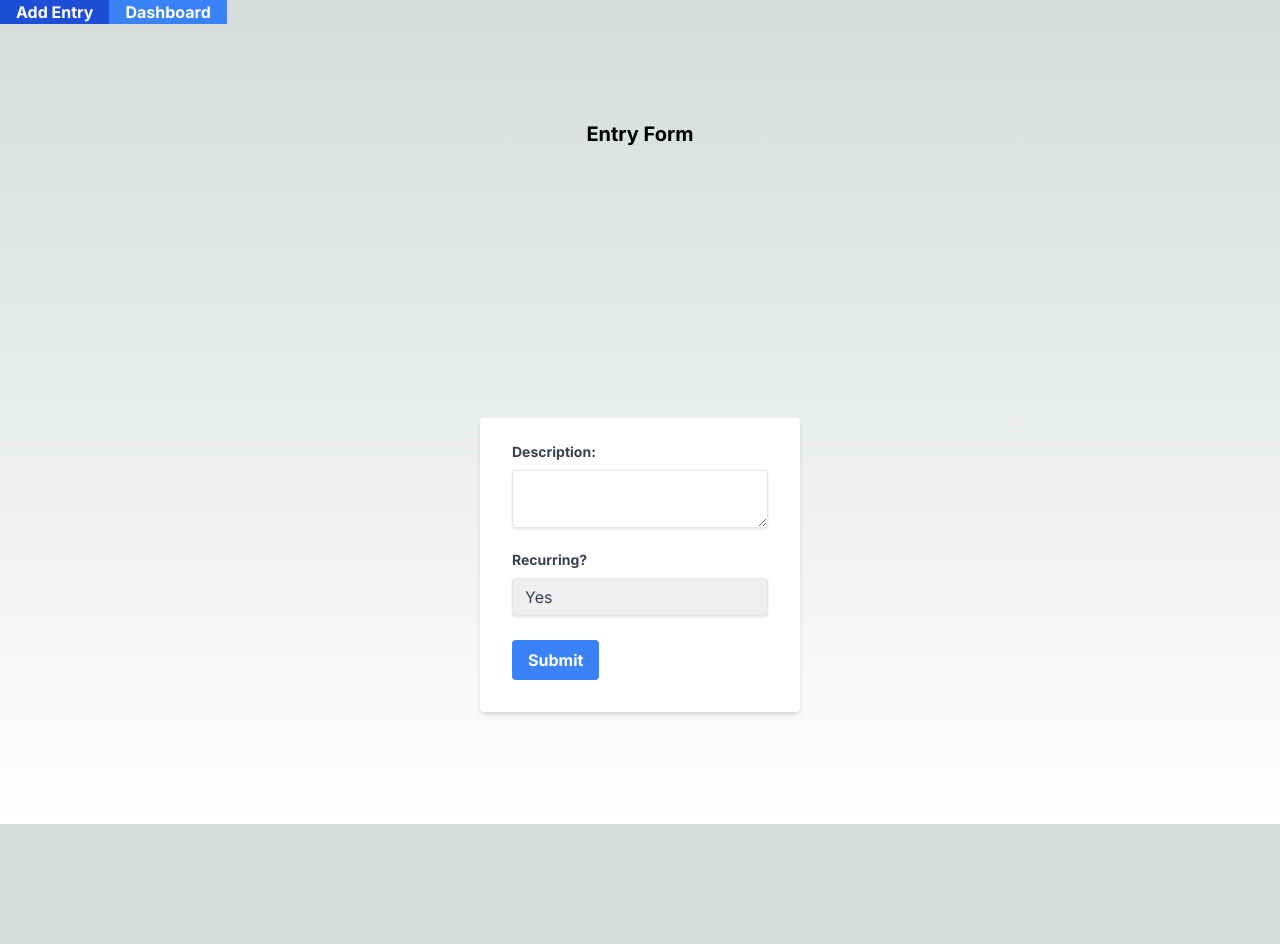
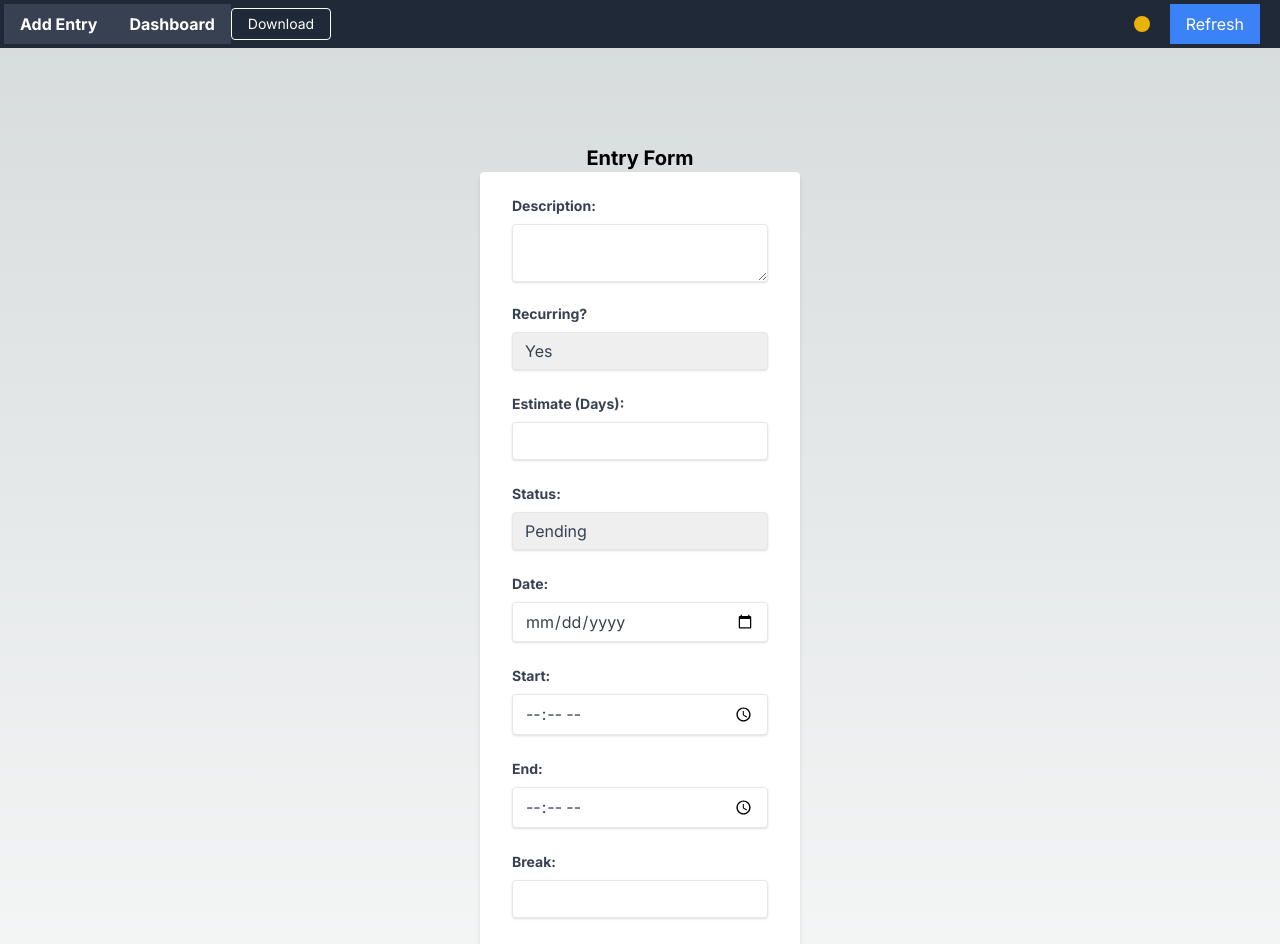
Before and after one commit to reabel/Timesheet-mono, a Next.js app in the folder NextJs/timesheet-next/: page /entry in a window 1280 px wide. Shown: the top 944 px of the page. Before the commit the page ends 824 px from the top, so only its background shows below. Built offline with nearby package versions, Linux system fonts and the light colour scheme.

Commit message:
moving connection status to header, fixing switch statement for connection, adding fields to entry form.

```diff
--- a/NextJs/timesheet-next/app/dashboard/page.tsx
+++ b/NextJs/timesheet-next/app/dashboard/page.tsx
@@ -1,6 +1,5 @@
-import TSAPIConnection from "../ui/TSAPIConnection";
 import TSTable from "../ui/TSTable";
-import { connectionStatus, entry, status } from "../utils/types";
+import { entry, status } from "../utils/types";
 
 export default function dashboard() {
   const rows: Array<entry> = [
@@ -87,15 +86,6 @@ export default function dashboard() {
   return (
     <main className="flex min-h-screen flex-col items-center justify-between p-24">
       <h1>Dashboard</h1>
-      <div className="flex items-center justify-between">
-        <div className="flex items-center gap-2">
-          <p>API Connection:</p>
-          <TSAPIConnection connstatus={connectionStatus.CONNECTED}></TSAPIConnection>
-        </div>
-        <button className="px-4 py-2 text-white bg-blue-500 rounded-md">
-          Refresh
-        </button>
-      </div>
       <div className="relative overflow-x-auto">
         <TSTable rows={rows}></TSTable>
       </div>
--- a/NextJs/timesheet-next/app/entry/page.tsx
+++ b/NextJs/timesheet-next/app/entry/page.tsx
@@ -1,6 +1,11 @@
-export default function entry() {
+interface entryProps {
+  createEntry: Function
+}
+
+//TODO: add submit using createEntry
+export default function entry({ createEntry }: entryProps) {
     return (
-      <main className="flex min-h-screen flex-col items-center justify-between p-24">
+      <main className="flex flex-col items-center justify-between p-24">
           <h1 className="text-xl font-bold">Entry Form</h1>
           <div className="w-full max-w-xs">
             <form className="bg-white shadow-md rounded px-8 pt-6 pb-8 mb-4">
@@ -15,6 +20,43 @@ export default function entry() {
                   <option value="No">No</option>
                 </select>
               </div>
+              <div className="mb-6">
+                <label htmlFor="allottedTime" className="block text-gray-700 text-sm font-bold mb-2">Estimate (Days):</label>
+                <input name="allottedTime" type="number" className="shadow appearance-none border rounded w-full py-2 px-3 text-gray-700 leading-tight focus:outline-none focus:shadow-outline"/>
+              </div>
+              <div className="mb-6">
+                <label htmlFor="status" className="block text-gray-700 text-sm font-bold mb-2">Status:</label>
+                <select name="status" className="shadow appearance-none border rounded w-full py-2 px-3 text-gray-700 leading-tight focus:outline-none focus:shadow-outline">
+                  <option value="Pending">Pending</option>
+                  <option value="Started">Started</option>
+                  <option value="Finished">Finished</option>
+                </select>
+              </div>
+              <div className="mb-6">
+                <label htmlFor="date" className="block text-gray-700 text-sm font-bold mb-2">Date:</label>
+                <input name="date" type="date" className="shadow appearance-none border rounded w-full py-2 px-3 text-gray-700 leading-tight focus:outline-none focus:shadow-outline"/>
+              </div>
+              <div className="mb-6">
+                <label htmlFor="start" className="block text-gray-700 text-sm font-bold mb-2">Start:</label>
+                <input name="start" type="time" className="shadow appearance-none border rounded w-full py-2 px-3 text-gray-700 leading-tight focus:outline-none focus:shadow-outline"/>
+              </div>
+              <div className="mb-6">
+                <label htmlFor="end" className="block text-gray-700 text-sm font-bold mb-2">End:</label>
+                <input name="end" type="time" className="shadow appearance-none border rounded w-full py-2 px-3 text-gray-700 leading-tight focus:outline-none focus:shadow-outline"/>
+              </div>
+              <div className="mb-6">
+                <label htmlFor="break" className="block text-gray-700 text-sm font-bold mb-2">Break:</label>
+                <input name="break" type="number" className="shadow appearance-none border rounded w-full py-2 px-3 text-gray-700 leading-tight focus:outline-none focus:shadow-outline"/>
+              </div>
+              <div className="mb-6">
+                <label htmlFor="project" className="block text-gray-700 text-sm font-bold mb-2">Project:</label>
+                <input name="project" type="text" className="shadow appearance-none border rounded w-full py-2 px-3 text-gray-700 leading-tight focus:outline-none focus:shadow-outline"/>
+              </div>
+              <div className="mb-6">
+                <label htmlFor="user" className="block text-gray-700 text-sm font-bold mb-2">User:</label>
+                <input name="user" type="text" className="shadow appearance-none border rounded w-full py-2 px-3 text-gray-700 leading-tight focus:outline-none focus:shadow-outline"/>
+              </div>
+
               <div className="flex items-center justify-between">
                 <button type="submit" className="bg-blue-500 hover:bg-blue-700 text-white font-bold py-2 px-4 rounded">Submit</button>
               </div>
--- a/NextJs/timesheet-next/app/ui/TSAPIConnection.tsx
+++ b/NextJs/timesheet-next/app/ui/TSAPIConnection.tsx
@@ -6,11 +6,14 @@ interface TACProps {
 
 const TSAPIConnection = ({connstatus = connectionStatus.DISCONNECTED }: TACProps) => {
     let colour;
+    console.log(connstatus)
     switch (connstatus) {
         case connectionStatus.CONNECTED:
             colour = "bg-green-500";
+            break;
         case connectionStatus.PENDING:
             colour = "bg-yellow-500";
+            break;
         default:
             colour = "bg-red-500";
 
--- a/NextJs/timesheet-next/app/ui/TSHeader.tsx
+++ b/NextJs/timesheet-next/app/ui/TSHeader.tsx
@@ -1,10 +1,23 @@
+import TSAPIConnection from "./TSAPIConnection";
+import { connectionStatus } from "../utils/types";
+
 const TSHeader = () => {
     return (
-        <div className="relative overflow-x-auto">
-            <a href="/entry" className="bg-blue-500 hover:bg-blue-700 text-white font-bold py-2 px-4 rounded">Add Entry</a>
-            <a href="/dashboard" className="bg-blue-500 hover:bg-blue-700 text-white font-bold py-2 px-4 rounded">Dashboard</a>
-        </div>
+        <header className="flex items-center bg-gray-800 p-1">
+            <a href="/entry" className="bg-gray-700 hover:bg-gray-600 text-white font-bold py-2 px-4 ">Add Entry</a>
+            <a href="/dashboard" className="bg-gray-700 hover:bg-gray-600 text-white font-bold py-2 px-4">Dashboard</a>
+                <div className="absolute right-0 ">
+                    <div className="flex items-center justify-between">
+                        <TSAPIConnection connstatus={connectionStatus.PENDING}></TSAPIConnection>
+                        <button className="px-4 py-2 text-white bg-blue-500 mx-5">
+                        Refresh
+                        </button>
+                    </div>
+                </div>
+                <div>
+                    <a href="#" className="inline-block text-sm px-4 py-2 leading-none border rounded text-white border-white hover:border-transparent hover:text-teal-500 hover:bg-white mt-4 lg:mt-0">Download</a>
+                </div>
+        </header>
     );
 };
-
 export default TSHeader;
--- a/NextJs/timesheet-next/app/utils/types.ts
+++ b/NextJs/timesheet-next/app/utils/types.ts
@@ -13,7 +13,7 @@ export enum connectionStatus {
 }
 
 export type entry = {
-    id: number;
+    id: number; //Auto-incremented
     description?: string,
     recurring?: boolean,
     allottedTime?: number,
```
